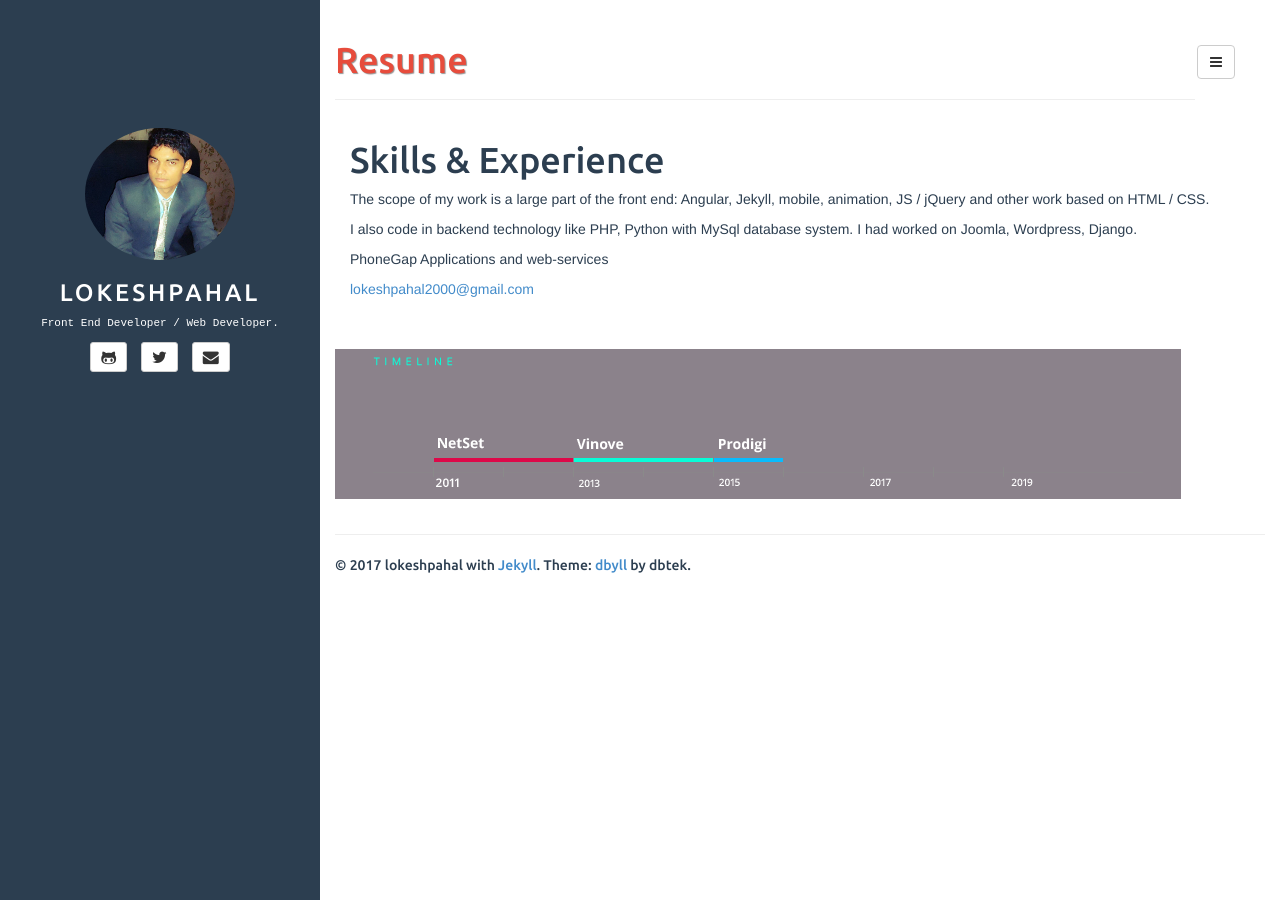
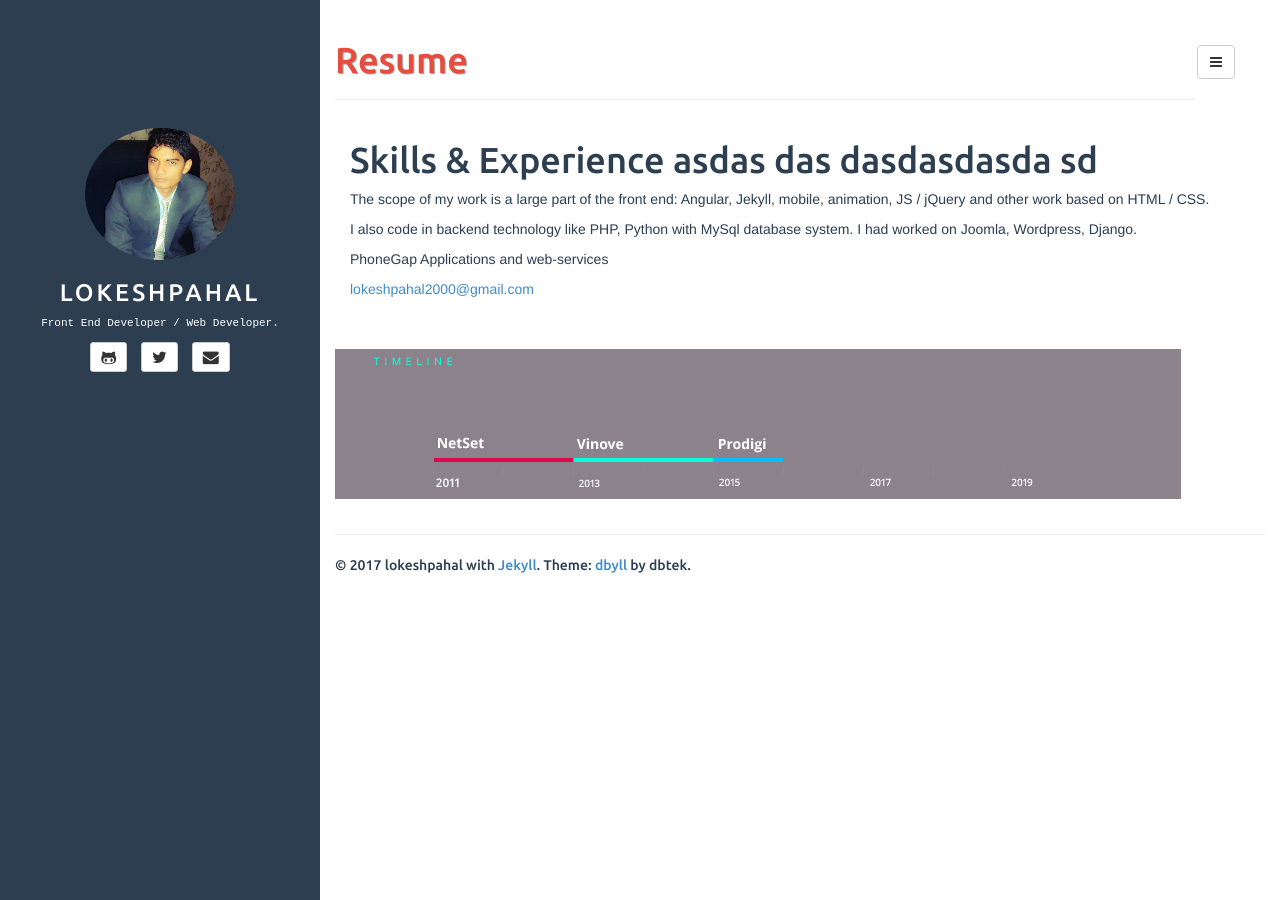
Before and after one commit to lokeshpahal/lokeshpahal.github.io, a Jekyll site: the page built from resume.html, in a window 1280 px wide. Built offline with Jekyll 4.4.1, drawn with Linux system fonts in a browser that asks for light colours.

Commit message:
resume update (unwanted)

```diff
--- a/resume.html
+++ b/resume.html
@@ -6,7 +6,7 @@ permalink: /resume/
 
 <div class="container skills resume-box">
     <div class="text-zone">
-        <h1>Skills &amp; Experience</h1>
+        <h1>Skills &amp; Experience asdas das dasdasdasda sd</h1>
         <p>The scope of my work is a large part of the front end: Angular, Jekyll, mobile, animation, JS / jQuery and other work based on HTML / CSS.</p>
         <p>I also code in backend technology like PHP, Python with MySql database system. I had worked on Joomla, Wordpress, Django.</p>
         <p>PhoneGap Applications and web-services</p>
```
